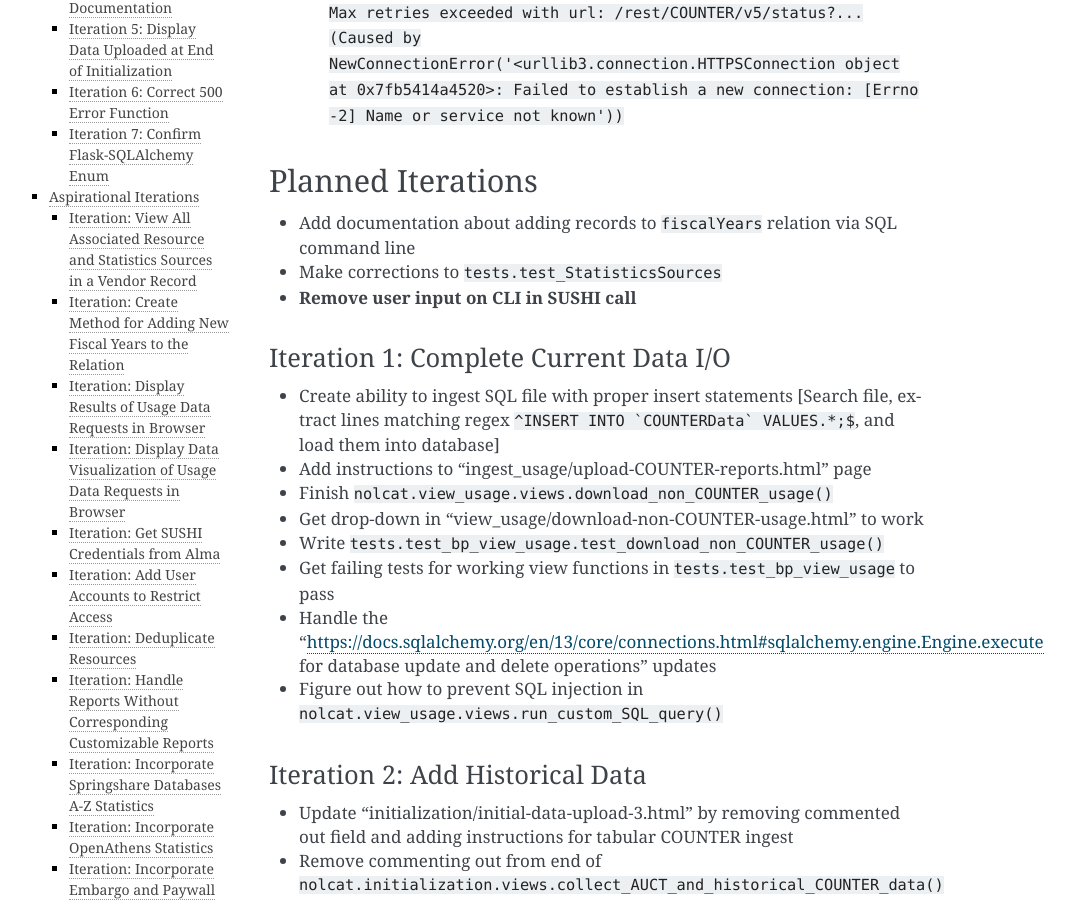
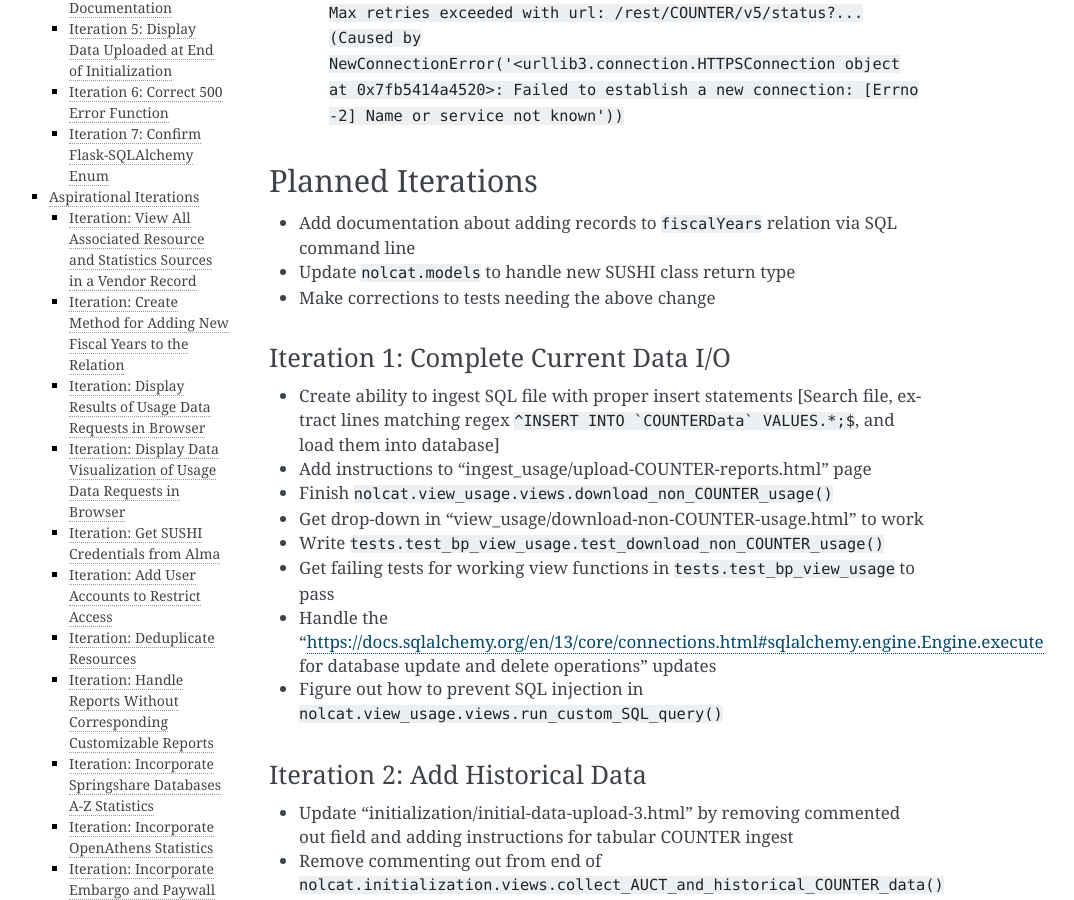
Before and after one commit to ereiskind/nolcat, a Sphinx documentation site: the page built from docs/source/roadmap.rst, in a window 1280 px wide and 900 px high, scrolled down 1253 px. Shown: the whole window, without its empty margins (151-1225 px from the left). Built offline with Sphinx 7.4.7, drawn with Linux system fonts in a browser that asks for light colours.

Commit message:
Update roadmap

```diff
--- a/docs/source/roadmap.rst
+++ b/docs/source/roadmap.rst
@@ -19,8 +19,8 @@ This is a list of issues encountered over the course of development that require
 Planned Iterations
 ******************
 * Add documentation about adding records to ``fiscalYears`` relation via SQL command line
-* Make corrections to ``tests.test_StatisticsSources``
-* **Remove user input on CLI in SUSHI call**
+* Update ``nolcat.models`` to handle new SUSHI class return type
+* Make corrections to tests needing the above change
 
 Iteration 1: Complete Current Data I/O
 ======================================
```
